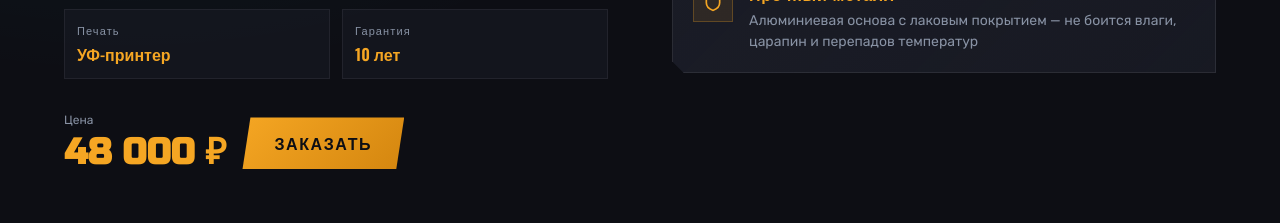
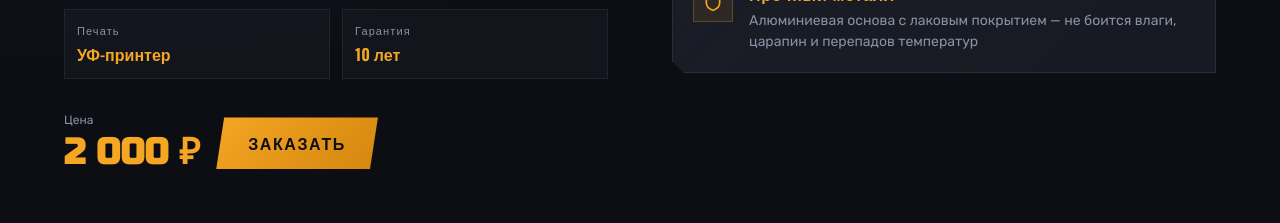
Before and after one commit to pr-poehali-dev/metal-anime-site, a React (Vite) app: page / in a window 1280 px wide. Shown: the part 1620-1843 px from the top of the page. Built offline with nearby package versions, Linux system fonts and the light colour scheme.

Commit message:
feat: изменить цену на 2000р

```diff
--- a/src/pages/Index.tsx
+++ b/src/pages/Index.tsx
@@ -387,7 +387,7 @@ export default function Index() {
                     className="text-4xl font-black"
                     style={{ fontFamily: "'Russo One', sans-serif", color: "var(--neon-gold)" }}
                   >
-                    48 000 ₽
+                    2 000 ₽
                   </div>
                 </div>
                 <a href="#order">
```
